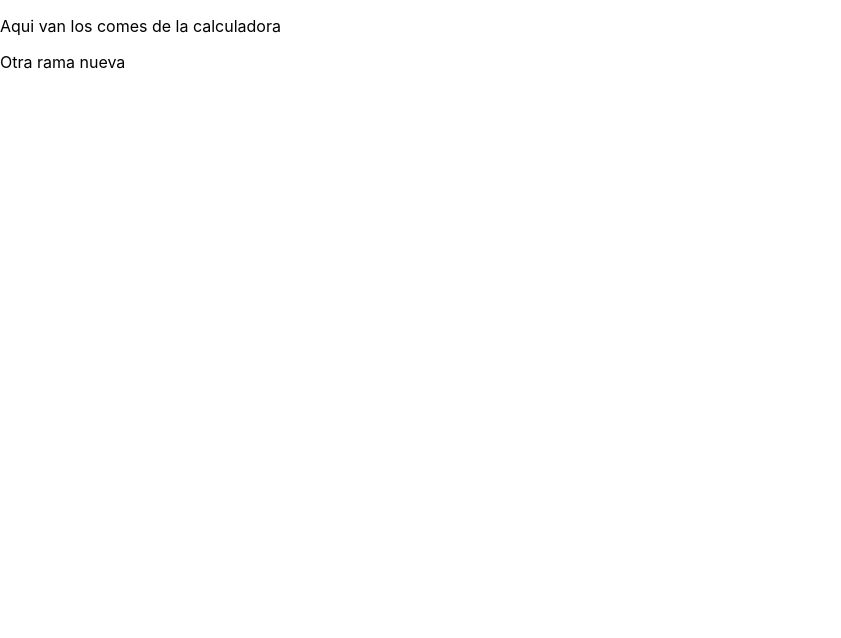
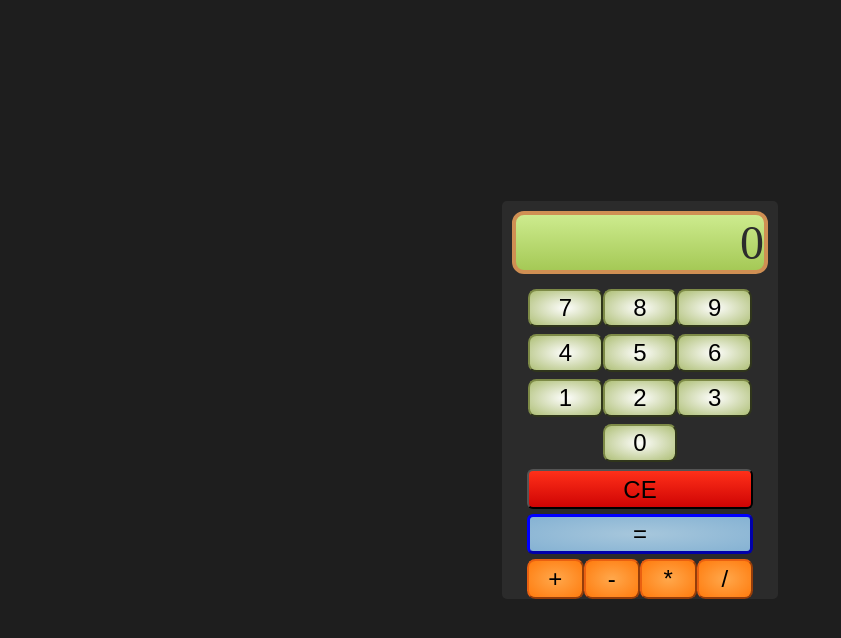
Before and after one commit to javiercl/calculator-team, a React (Create React App) app: page / in a window 1280 px wide. Shown: the top 638 px of the page, without its empty margins (0-841 px from the left). Built offline with nearby package versions, Linux system fonts and the light colour scheme.

Commit message:
Se agrega el proyecto

```diff
--- a/src/components/App.js
+++ b/src/components/App.js
@@ -1,9 +1,9 @@
 import React, { useState } from 'react';
 
-// import Display from './components/Display';
-// import ButtNum from './components/ButtNum';
-// import ButtOpe from './components/ButtOpe';
-// import ButtEqu from './components/ButtEqu';
+ import Display from './Display';
+ import ButtNum from './ButtNum';
+ import ButtOpe from './ButtOpe';
+ import ButtEqu from './ButtEqu';
 
 
 function App() {
@@ -16,19 +16,11 @@ function App() {
   });
 
   return (
-    <div class="fondo">
-
-      <p>Aqui van los comes de la calculadora</p>
-
-      <p> Otra rama nueva</p>
-      {/*
-
+    <div class="calCuerpo">
       <Display values={values}/>
       <ButtNum values={values} setValues={setValues}/>
       <ButtEqu values={values} setValues={setValues}/>
       <ButtOpe values={values} setValues={setValues}/>
-
-      */}
 
     </div>
   );
--- a/src/components/ButtEqu.js
+++ b/src/components/ButtEqu.js
@@ -1,9 +1,7 @@
-
-//lo mismo pero en otra rama
 import React from 'react';
 
 const Buttequ = ({values, setValues}) => {
-    const handleClicEqu = (e)=>{
+    const handleClicCle = (e)=>{
         e.preventDefault();
         setValues({
             'result':'0',
@@ -13,38 +11,33 @@ const Buttequ = ({values, setValues}) => {
             'number' : 0
         });
     }
+
+    const handleClicEqu = (e)=>{
+        e.preventDefault();
+        if(values.value !== ''){
+            const result_aux =
+                values.operator ===  '*' ? (values.value_aux * parseFloat(values.value)):
+                values.operator ===  '/' ? (values.value_aux / parseFloat(values.value)):
+                values.operator ===  '+' ? (values.value_aux + parseFloat(values.value)):
+                values.operator ===  '-' ? (values.value_aux - parseFloat(values.value)):0;
+                setValues({
+                    'result': result_aux,
+                    'value': values.value,
+                    'value_aux': result_aux,
+                    'operator':'',
+                    'number':1,
+                });
+        };
+    }
     return (
-        <div>
-             <button onClick={(e)=>{
-                e.preventDefault();
-                let result=0;
-                switch(values.operador){
-                    case '+':
-                        result=values.value+values.value_aux;
-                    break;
-                    case '-':
-                        result=values.value-values.value_aux;
-                    break;
-                    case '*':
-                        result=values.value*values.value_aux;
-                    break;
-                    case '/':
-                        result=values.value/values.value_aux;
-                    break;
-                }
-
-                setValues({
-                    'result':result,
-                    'value' : values.value,     // número actual
-                    'value_aux' : values.value_aux,  // valor 1 de una operacion
-                    'operator' : values.operador,  // operador tecleado
-                    'number' : values.number
-                });
-            }
-            }>=</button>
-            <button key ="btnequ" onClick={handleClicEqu}>CE</button>
-        </div>
+        <>
+            <div class="fila2">
+            <button class="btnRojo" key ="btnCle" onClick={handleClicCle}>CE</button>
+            </div>
+            <div class="fila2">
+            <button class="btnAzul" key ="btnequ" onClick={handleClicEqu}>=</button>
+            </div>
+        </>
     );
-}
-
+};
 export default Buttequ;
--- a/src/components/ButtNum.js
+++ b/src/components/ButtNum.js
@@ -24,16 +24,26 @@ const ButtNum = ({values, setValues}) => {
     }
     return (
         <>
-            <button key="btn7" onClick={handleClic}>7</button>
-            <button key="btn8" onClick={handleClic}>8</button>
-            <button key="btn9" onClick={handleClic}>9</button>
-            <button key="btn4" onClick={handleClic}>4</button>
-            <button key="btn5" onClick={handleClic}>5</button>
-            <button key="btn6" onClick={handleClic}>6</button>
-            <button key="btn1" onClick={handleClic}>1</button>
-            <button key="btn2" onClick={handleClic}>2</button>
-            <button key="btn3" onClick={handleClic}>3</button>
-            <button key="btn0" onClick={handleClic}>0</button>
+
+        <div class="fila">
+            <button class="btnNum" key="btn7" onClick={handleClic}>7</button>
+            <button class="btnNum" key="btn8" onClick={handleClic}>8</button>
+            <button class="btnNum" key="btn9" onClick={handleClic}>9</button>
+        </div>
+        <div class="fila">
+            <button class="btnNum" key="btn4" onClick={handleClic}>4</button>
+            <button class="btnNum" key="btn5" onClick={handleClic}>5</button>
+            <button class="btnNum" key="btn6" onClick={handleClic}>6</button>
+        </div>
+        <div class="fila">
+            <button class="btnNum" key="btn1" onClick={handleClic}>1</button>
+            <button class="btnNum" key="btn2" onClick={handleClic}>2</button>
+            <button class="btnNum" key="btn3" onClick={handleClic}>3</button>
+        </div>
+        <div class="fila">
+            <button class="btnNum" key="btn0" onClick={handleClic}>0</button>
+        </div>
+
         </>
     )
 };
--- a/src/components/ButtOpe.js
+++ b/src/components/ButtOpe.js
@@ -17,10 +17,10 @@ const handleClic = (e) => {
         };
         if(values.number){
             const result_aux =
-            values.operator ===  '* ' ? (values.value_aux * parseFloat(values.value)):
-            values.operator ===  '/ ' ? (values.value_aux / parseFloat(values.value)):
-            values.operator ===  ' + ' ? (values.value_aux + parseFloat(values.value)):
-            values.operator ===  ' - ' ? (values.value_aux - parseFloat(values.value)):0;
+            values.operator ===  '*' ? (values.value_aux * parseFloat(values.value)):
+            values.operator ===  '/' ? (values.value_aux / parseFloat(values.value)):
+            values.operator ===  '+' ? (values.value_aux + parseFloat(values.value)):
+            values.operator ===  '-' ? (values.value_aux - parseFloat(values.value)):0;
 
             setValues({
                 'result': result_aux,
@@ -34,12 +34,12 @@ const handleClic = (e) => {
 }
 
 return (
- <>
- <button key="btnmas" onClick={handleClic}>+</button>
- <button key="btnmen" onClick={handleClic}>-</button>
- <button key="btnmul" onClick={handleClic}>*</button>
- <button key="btndiv" onClick={handleClic}>/</button>
- </>
+ <div class="fila">
+ <button class="btnVerde" key="btnmas" onClick={handleClic}>+</button>
+ <button class="btnVerde" key="btnmen" onClick={handleClic}>-</button>
+ <button class="btnVerde" key="btnmul" onClick={handleClic}>*</button>
+ <button class="btnVerde" key="btndiv" onClick={handleClic}>/</button>
+ </div>
  )
 };
 
--- a/src/components/Display.js
+++ b/src/components/Display.js
@@ -1,11 +1,11 @@
-import react from 'react';
+import React from 'react';
 
 
-const Display = ({value}) => {
+const Display = ({values}) => {
     return (
-        <div>
+        <div class="display">
 
-        <span>{value.result}</span>
+            <span>{values.result}</span>
 
         </div>
     );
--- a/src/index.css
+++ b/src/index.css
@@ -1,10 +1,8 @@
 body {
-  margin: 0;
-  font-family: -apple-system, BlinkMacSystemFont, 'Segoe UI', 'Roboto', 'Oxygen',
-    'Ubuntu', 'Cantarell', 'Fira Sans', 'Droid Sans', 'Helvetica Neue',
-    sans-serif;
-  -webkit-font-smoothing: antialiased;
-  -moz-osx-font-smoothing: grayscale;
+  display: flex;
+    justify-content: center;
+    align-items: center;
+    background: #1e1e1e;
 }
 
 code {
@@ -19,21 +17,16 @@ code {
 }
 
 .calCuerpo{
-  border: 5px solid rgb(104, 102, 102);
-  width: 500px;
-  margin: auto;
-
-  background: rgb(181,189,200);
-  background: -moz-linear-gradient(top,  rgba(181,189,200,1) 0%, rgba(130,140,149,1) 36%, rgba(40,52,59,1) 100%);
-  background: -webkit-linear-gradient(top,  rgba(181,189,200,1) 0%,rgba(130,140,149,1) 36%,rgba(40,52,59,1) 100%);
-  background: linear-gradient(to bottom,  rgba(181,189,200,1) 0%,rgba(130,140,149,1) 36%,rgba(40,52,59,1) 100%);
-  filter: progid:DXImageTransform.Microsoft.gradient( startColorstr='#b5bdc8', endColorstr='#28343b',GradientType=0 );
-
-  border-radius: .5 em;
-  box-shadow: 0px 3px 5px 10px rgba(183, 182, 189, 0.726);
-  height: 60vh;
-  text-align: center;
-  color: white;
+  top: 50%;
+    left: 50%;
+    position: absolute;
+    transform: translate(-50%, -50%);
+    margin: 0 auto;
+    width: 256px;
+    text-align: center;
+    border: 10px solid #2b2b2b;
+    background: #2b2b2b;
+    border-radius: 5px;
 }
 
 
@@ -52,7 +45,7 @@ color: rgb(44, 44, 44);
 }
 
 .btnNum{
-  padding: 3px 3px;
+  padding: 3px;
   font-size: 1.5em;
   border: 2px outset rgb(125, 138, 71);
   border-radius: .35em;
@@ -61,8 +54,7 @@ background: -moz-radial-gradient(center, ellipse cover,  rgba(254,254,253,1) 0%,
 background: -webkit-radial-gradient(center, ellipse cover,  rgba(254,254,253,1) 0%,rgba(220,227,196,1) 42%,rgba(174,191,118,1) 100%);
 background: radial-gradient(ellipse at center,  rgba(254,254,253,1) 0%,rgba(220,227,196,1) 42%,rgba(174,191,118,1) 100%);
 filter: progid:DXImageTransform.Microsoft.gradient( startColorstr='#fefefd', endColorstr='#aebf76',GradientType=1 );
-
-  width: 60px;
+  width: 33%;
   cursor: pointer;
 }.btnNum:hover{
   background: rgb(228,239,192);
@@ -86,8 +78,8 @@ background: -webkit-radial-gradient(center, ellipse cover,  rgba(167,199,220,1)
 background: radial-gradient(ellipse at center,  rgba(167,199,220,1) 0%,rgba(133,178,211,1) 100%);
 filter: progid:DXImageTransform.Microsoft.gradient( startColorstr='#a7c7dc', endColorstr='#85b2d3',GradientType=1 );
 
-  width: 50%;
-  height: 10vh;
+  width: 100%;
+  height: 5vh;
   cursor: pointer;
 }.btnAzul:hover{
   background: rgb(206,220,231);
@@ -109,7 +101,8 @@ background: -webkit-radial-gradient(center, ellipse cover,  rgba(255,168,76,1) 0
 background: radial-gradient(ellipse at center,  rgba(255,168,76,1) 0%,rgba(255,123,13,1) 100%);
 filter: progid:DXImageTransform.Microsoft.gradient( startColorstr='#ffa84c', endColorstr='#ff7b0d',GradientType=1 );
 
-  width: 60px;
+  width: 25%;
+  height: 5vh;
   cursor: pointer;
 }.btnVerde:hover{
   background: rgb(255,103,15);
@@ -121,7 +114,7 @@ filter: progid:DXImageTransform.Microsoft.gradient( startColorstr='#ff670f', end
 }
 
 .btnRojo{
-  padding: 3px 3px;
+  padding: 5px 5px;
   font-size: 1.5em;
   border: 3xp outset rgb(196, 16, 16);
   border-radius: .25em;
@@ -130,7 +123,8 @@ background: -moz-linear-gradient(top, #ff3019 0%, #cf0404 100%);
 background: -webkit-linear-gradient(top, #ff3019 0%,#cf0404 100%);
 background: linear-gradient(to bottom, #ff3019 0%,#cf0404 100%);
 filter: progid:DXImageTransform.Microsoft.gradient( startColorstr='#ff3019', endColorstr='#cf0404',GradientType=0 );
-  width: 60px;
+width: 100%;
+height: 5vh;
   cursor: pointer;
 }.btnRojo:hover{
   background: #ff3019;
@@ -144,10 +138,12 @@ filter: progid:DXImageTransform.Microsoft.gradient( startColorstr='#ff3019', end
 .btnRojo img{padding-top: .25em;
 }
 
-
 .fila{
   height: 15px;
-  padding: 3px;
-
+  padding: 15px;
+}
+.fila2{
+  height: 15px;
+  padding: 15px;
 }
 tr td{padding: 0px;}
```
